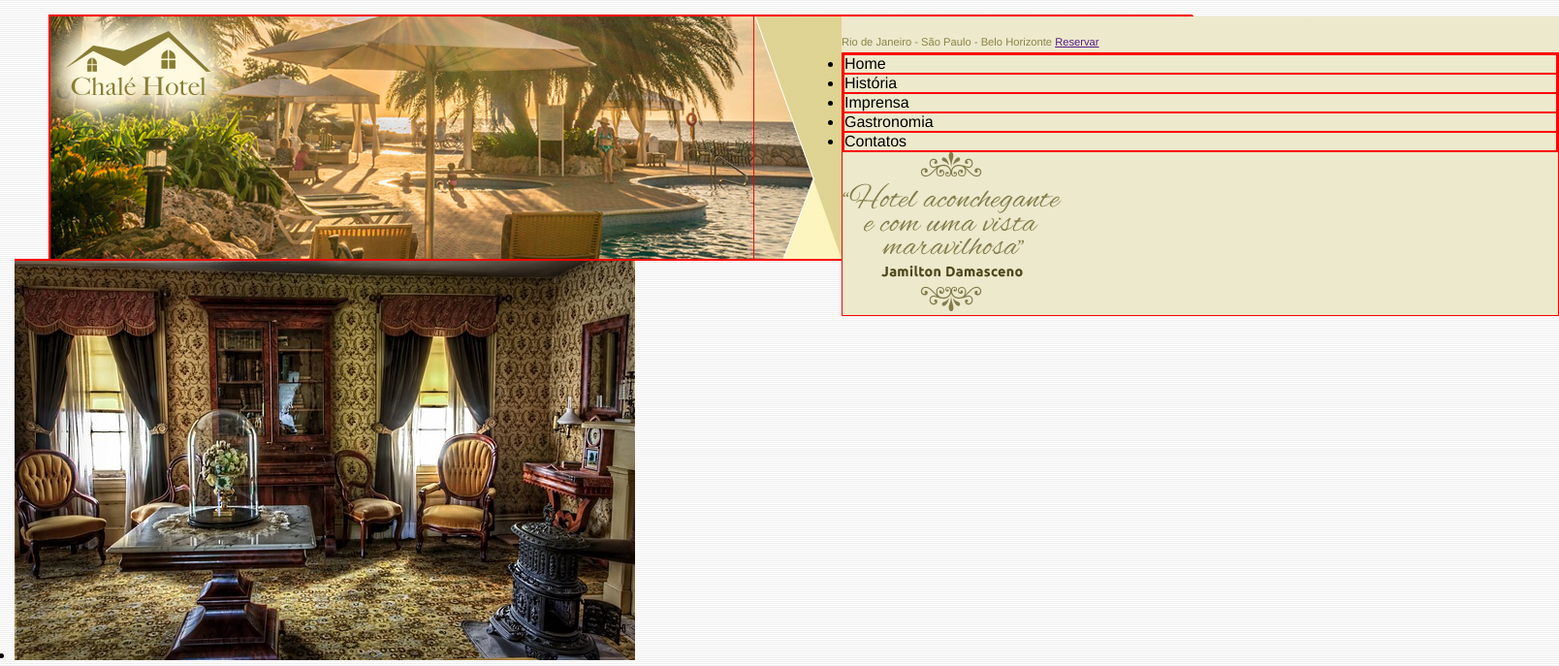
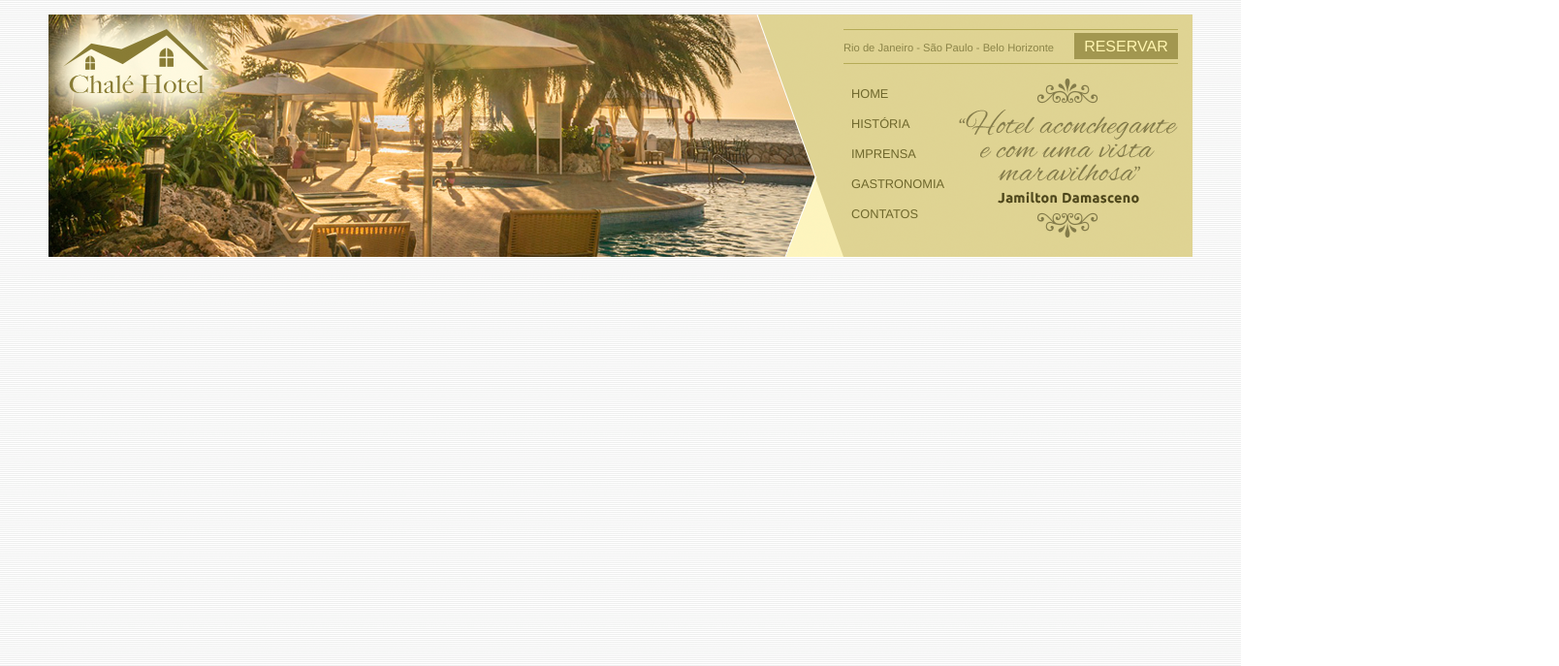
Before and after one commit to GabrielBuerger/Chale-Hotel-project, a plain HTML site: page index.html in a window 1280 px wide. Shown: the top 687 px of the page at 97% size, 1608 px wide, since content can reach past the window. Drawn offline with Linux system fonts and the light colour scheme.

Commit message:
Header
status: finished.

```diff
--- a/index.html
+++ b/index.html
@@ -15,9 +15,8 @@
                 </h1>
             </picture>
             <section id="menus">
-                <div>
                 <nav id="menu-locais">
-                        <span class="locais">
+                    <span id="locais">
                         Rio de Janeiro - São Paulo - Belo Horizonte
                     </span>
                     <a class="reserva" href="">
@@ -26,18 +25,18 @@
                 </nav>
                 <nav id="menu-principal">
                     <ul>
-                            <li><a href=""></a>Home</li>
-                            <li><a href=""></a>História</li>
-                            <li><a href=""></a>Imprensa</li>
-                            <li><a href=""></a>Gastronomia</li>
-                            <li><a href=""></a>Contatos</li>
+                        <li><a href="">Home</a></li>
+                        <li><a href="">História</a></li>
+                        <li><a href="">Imprensa</a></li>
+                        <li><a href="">Gastronomia</a></li>
+                        <li><a href="">Contatos</a></li>
                     </ul>
+                </nav>
                 <img src="imagens/depoimento.png" alt="">
-                    </nav>
-                </div>
             </section>
         </header>
     </div>
+<!--
     <main>
         <section></section>
     </main>
@@ -82,5 +81,6 @@
             &copy; Copyright 2000-2020 Chalé Hotel
         </span>
     </footer>
+-->
 </body>
 </html>
--- a/style.css
+++ b/style.css
@@ -2,6 +2,10 @@
     margin: 0;
     padding: 0;
 
+}
+
+a {
+    text-decoration: none;
 }
 
 body {
@@ -11,16 +15,14 @@ body {
 }
 
 body div {
-    background-color: #ede9cc;
     margin: 0 auto;
     min-width: 740px;
-    max-width: 1180px
+    max-width: 1180px;
 }
 
 header {
     position: relative;
-    border: 1px solid red;
-    background: #dbcd87;
+    background: #ede9cc;
     height: 15.4em;
     min-height: 250px;
 }
@@ -30,7 +32,6 @@ header {
     position: absolute;
     top: 0;
     left: 0;
-    border: 1px solid red;
     width: 100%;
     height: 250px;
     z-index: 1;
@@ -52,37 +53,58 @@ header {
     position: absolute;
     top: 0;
     right: 0;
-    border: 1px solid red;
     width: 450px;
     height: 250px;
     z-index: 2;
 }
-
-#menus div {
+    #menus img {
+        float: right;
+        width: 226px;
+        height: 164px;
+        margin-right: 15px;
+        margin-top: 15px;
+    }
+    #menu-locais {
         margin-left: 90px;
+        margin-top: 15px;
         margin-right: 15px;
-    padding-top: 15px;
+        border-top: 1px solid #b5ab56;
+        border-bottom: 1px solid #b5ab56;
+        padding-top: 8px;
+        padding-bottom: 8px;
     }
-
-#menu-locais {
-    border: 1px 0px solid #b5ab56;
-    padding: 5px 0;
+        #menu-locais #locais {
             font-size: 0.7em;
             color: #8b8448;
         }
+        #menu-locais .reserva {
+            background-color: #a29750;
+            text-transform: uppercase;
+            color: #fff5b0;
+            margin-left: 18px;
+            padding: 5px 10px;
+        }
 
     #menu-principal{
-    border: 1px solid red;
+        position: absolute;
+        margin-top: 15px;
+        left: 90px;
     }
-
         #menu-principal ul {
-    border: 1px solid red;
+            list-style: none;
         }
-
             #menu-principal ul li{
-    border: 1px solid red;
+                text-transform: uppercase;
+                font-size: 0.8em;
+                padding: 8px;
+            }
+            #menu-principal ul li:hover{
+                background-color: #fdf6be;
+            }
+            #menu-principal ul li a{
+                color: #6e672c;
             }
 
 main {
-    border: 1px solid red;
+
 }
```
Lines whose indentation alone changed are shown as unchanged.
